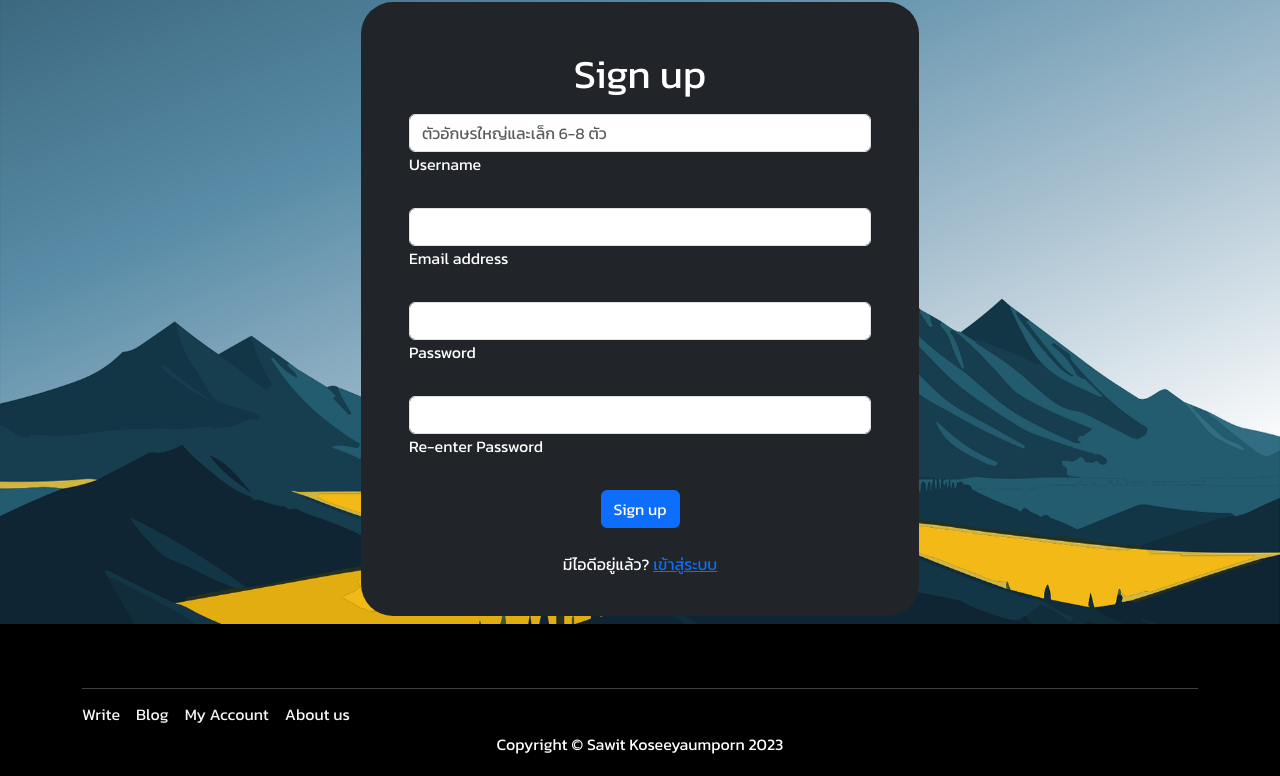
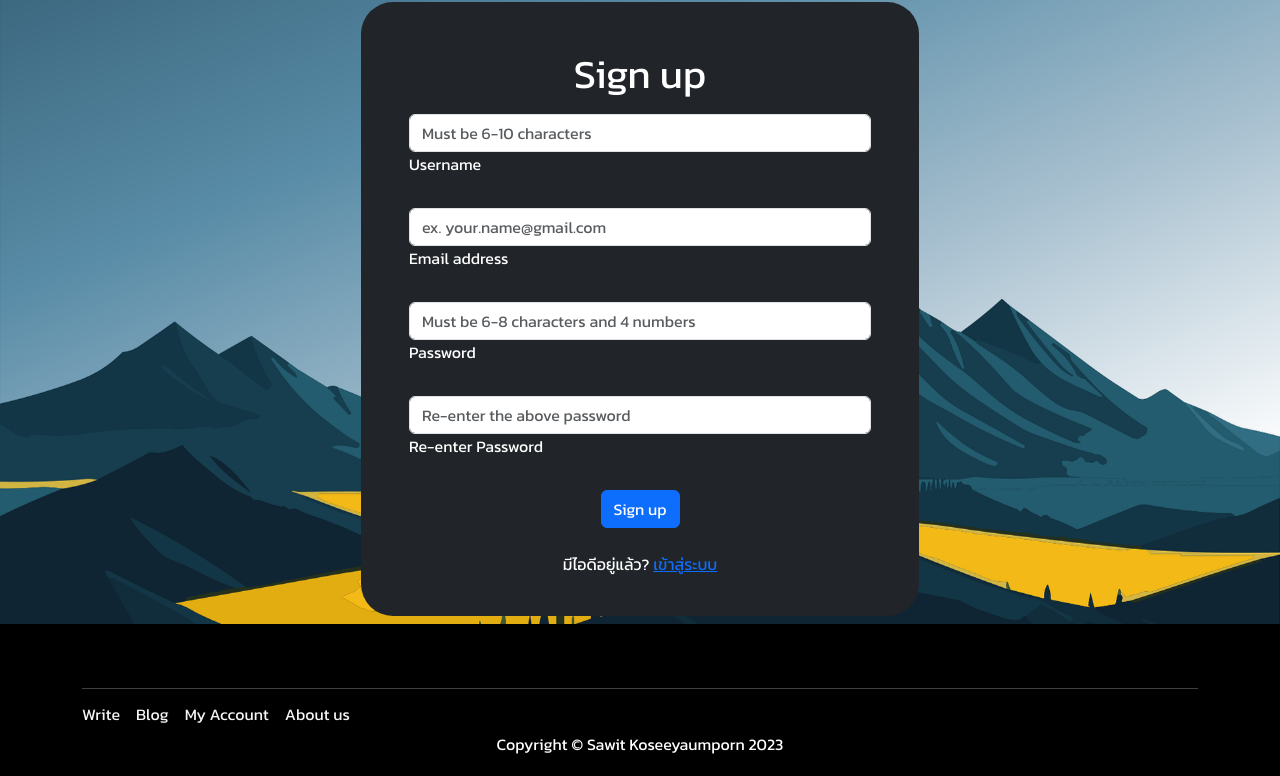
Before and after one commit to Celesca/Blog-Platform, a plain HTML site: page pages/signup.html in a window 1280 px wide. Shown: the part 78-854 px from the top of the page. Drawn offline with nearby package versions, Linux system fonts and the light colour scheme.

Commit message:
Updating Sign in/Login Page

```diff
--- a/pages/signup.html
+++ b/pages/signup.html
@@ -51,23 +51,23 @@
 
             <h5 class="text-center display-6 mb-3">Sign up</h5>
             <div class="form-outline mb-4">
-                <input type="email" id="form2Example1" class="form-control" placeholder="ตัวอักษรใหญ่และเล็ก 6-8 ตัว"/>
+                <input type="email" id="form2Example1" class="form-control" placeholder="Must be 6-10 characters"/>
                 <label class="form-label" for="form2Example1">Username</label>
               </div>
             <!-- Email input -->
             <div class="form-outline mb-4">
-              <input type="email" id="form2Example1" class="form-control" />
+              <input type="email" id="form2Example1" class="form-control" placeholder="ex. your.name@gmail.com"/>
               <label class="form-label" for="form2Example1">Email address</label>
             </div>
 
             <!-- Password input -->
             <div class="form-outline mb-4">
-              <input type="password" id="form2Example2" class="form-control"/>
+              <input type="password" id="form2Example2" class="form-control" placeholder="Must be 6-8 characters and 4 numbers"/>
               <label class="form-label" for="form2Example2">Password</label>
             </div>
 
             <div class="form-outline mb-4">
-                <input type="password" id="form2Example2" class="form-control" />
+                <input type="password" id="form2Example2" class="form-control" placeholder="Re-enter the above password"/>
                 <label class="form-label" for="form2Example2">Re-enter Password</label>
               </div>
 
```
Also changed, not shown: pages/login.html (+1 -1 lines).
